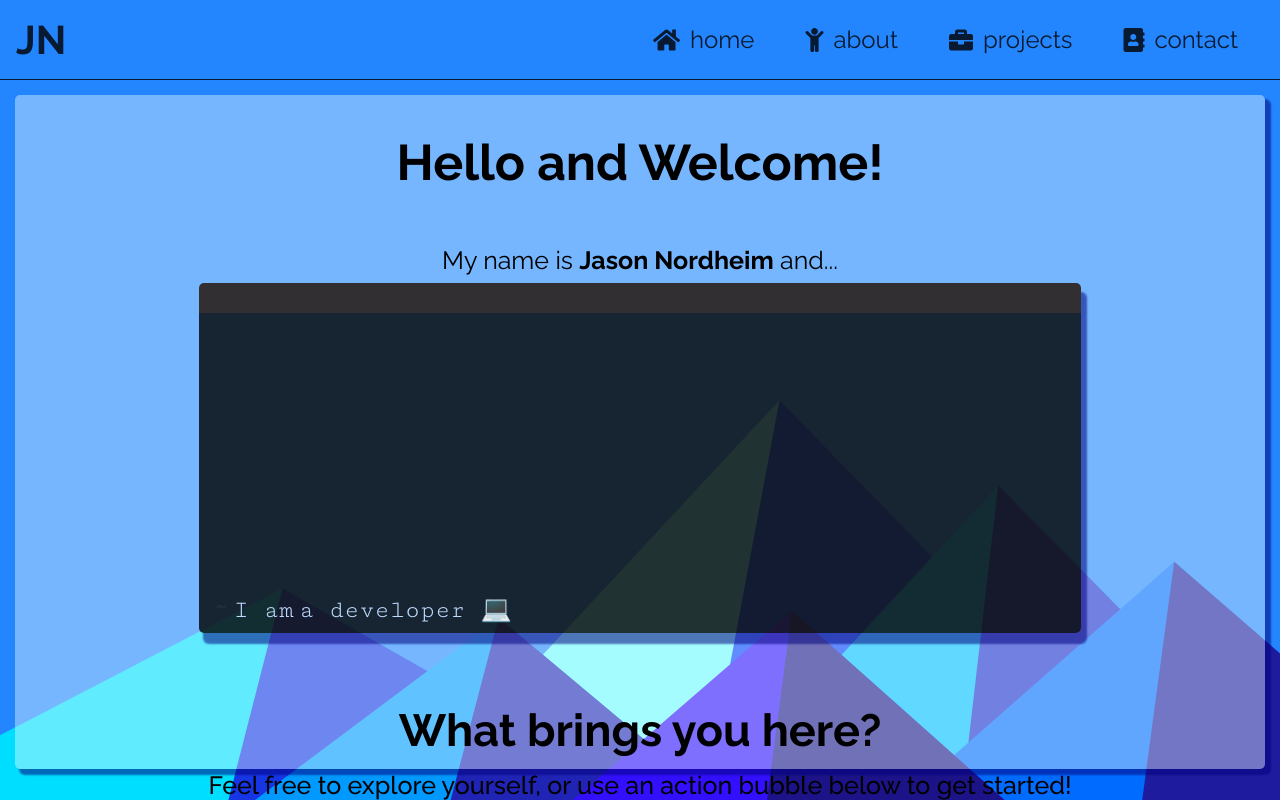
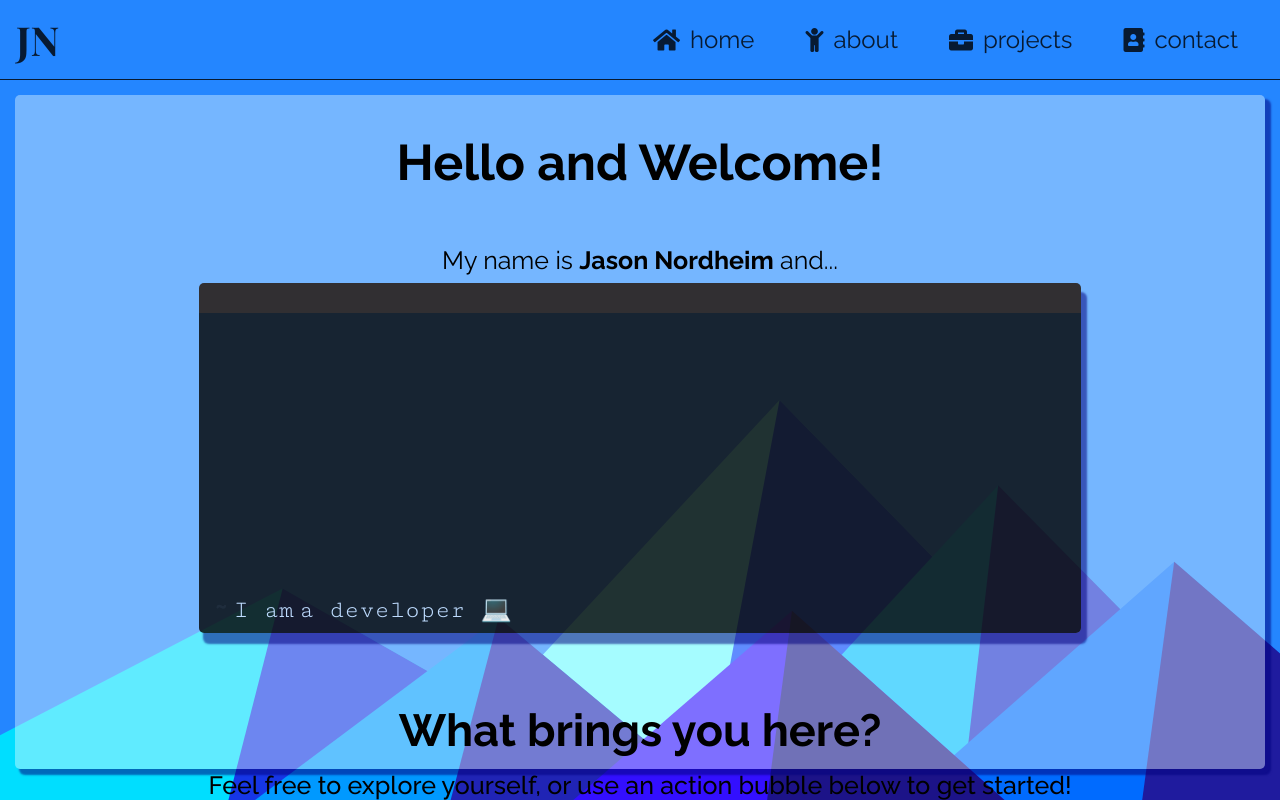
Before and after one commit to jason-nordheim/personal-website, a React (Create React App) app: page / in a window 1280 px wide. Built offline with nearby package versions, Linux system fonts and the light colour scheme; a web font is replaced by a local one.

Commit message:
switched font family for logo

```diff
--- a/src/components/App.scss
+++ b/src/components/App.scss
@@ -233,7 +233,7 @@
       .navbar-logo {
         display: flex;
         font-size: 2rem;
-        font-family: var(--font-family-alt);
+        font-family: var(--font-family-main);
         font-weight: 700;
         text-decoration: none;
       }
```
